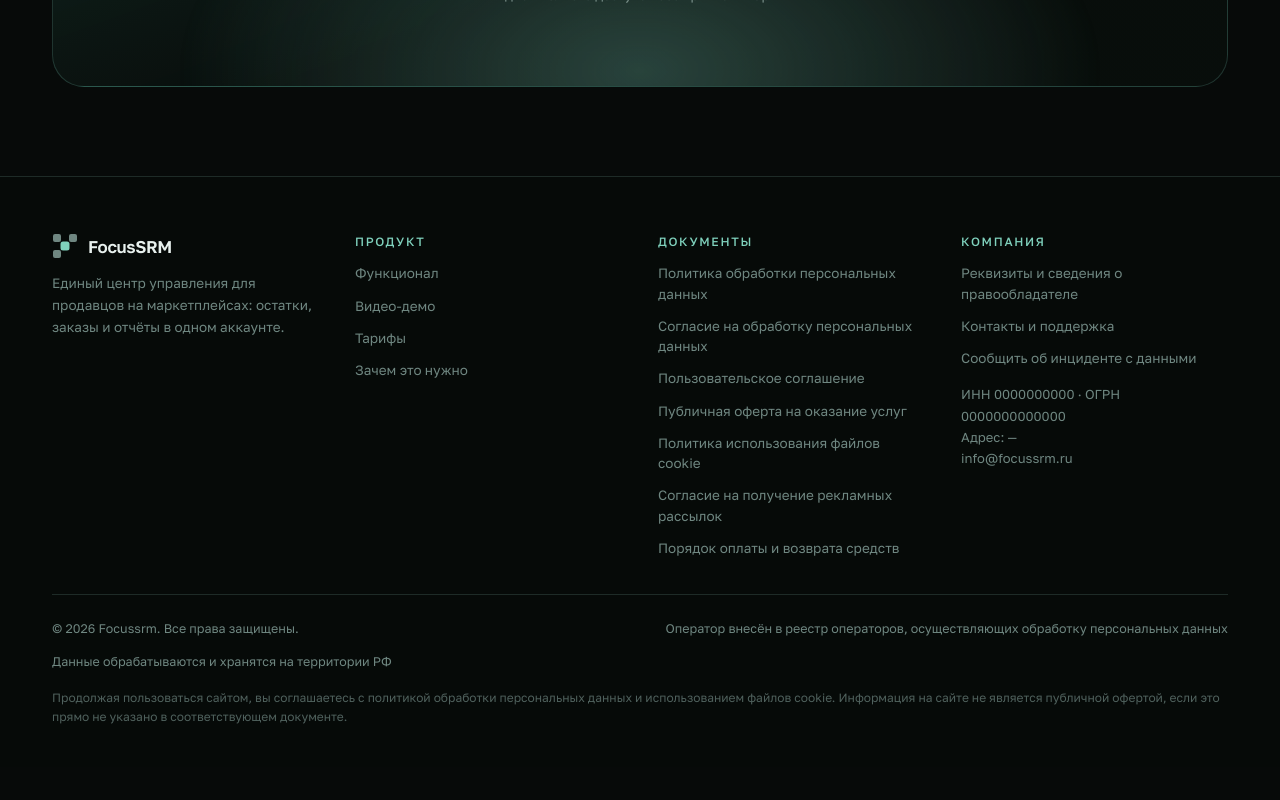
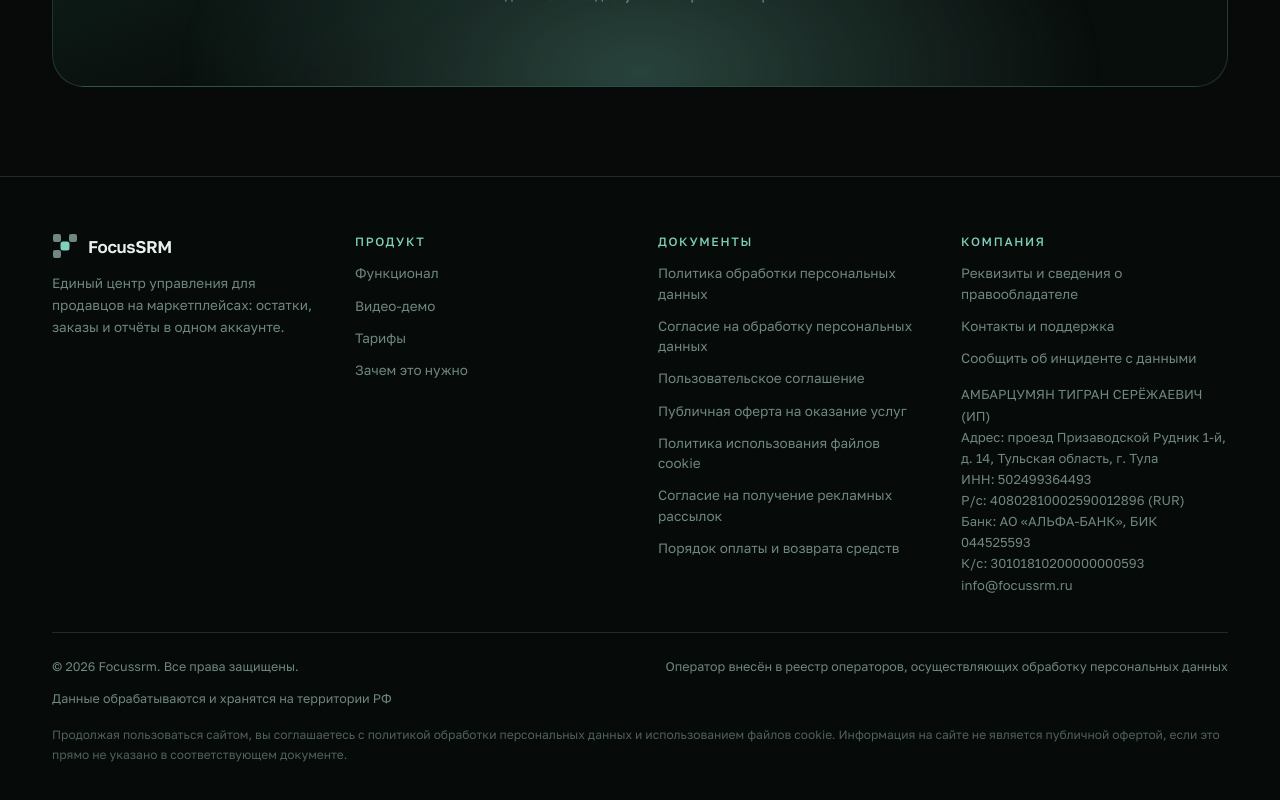
Before and after one commit to davidmkrtumyan1992-stack/focussrm-site, a Next.js app: page / in a window 1280 px wide. Shown: the part 9329-10129 px from the top of the page. Before the commit the page ends 10096 px from the top, so only its background shows below. Built offline with nearby package versions, Linux system fonts and the light colour scheme.

Commit message:
Указать реальные реквизиты организации в подвале

```diff
--- a/components/Footer.tsx
+++ b/components/Footer.tsx
@@ -63,9 +63,17 @@
               </a>
             ))}
             <div className="mt-1 text-[13px] leading-relaxed text-muted-dim">
-              ИНН 0000000000 · ОГРН 0000000000000
+              АМБАРЦУМЯН ТИГРАН СЕРЁЖАЕВИЧ (ИП)
               <br />
-              Адрес: —
+              Адрес: проезд Призаводской Рудник 1-й, д. 14, Тульская область, г. Тула
+              <br />
+              ИНН: 502499364493
+              <br />
+              Р/с: 40802810002590012896 (RUR)
+              <br />
+              Банк: АО «АЛЬФА-БАНК», БИК 044525593
+              <br />
+              К/с: 30101810200000000593
               <br />
               <a href="mailto:info@focussrm.ru" className="text-muted-dim transition-colors hover:text-foreground">
                 info@focussrm.ru
```
